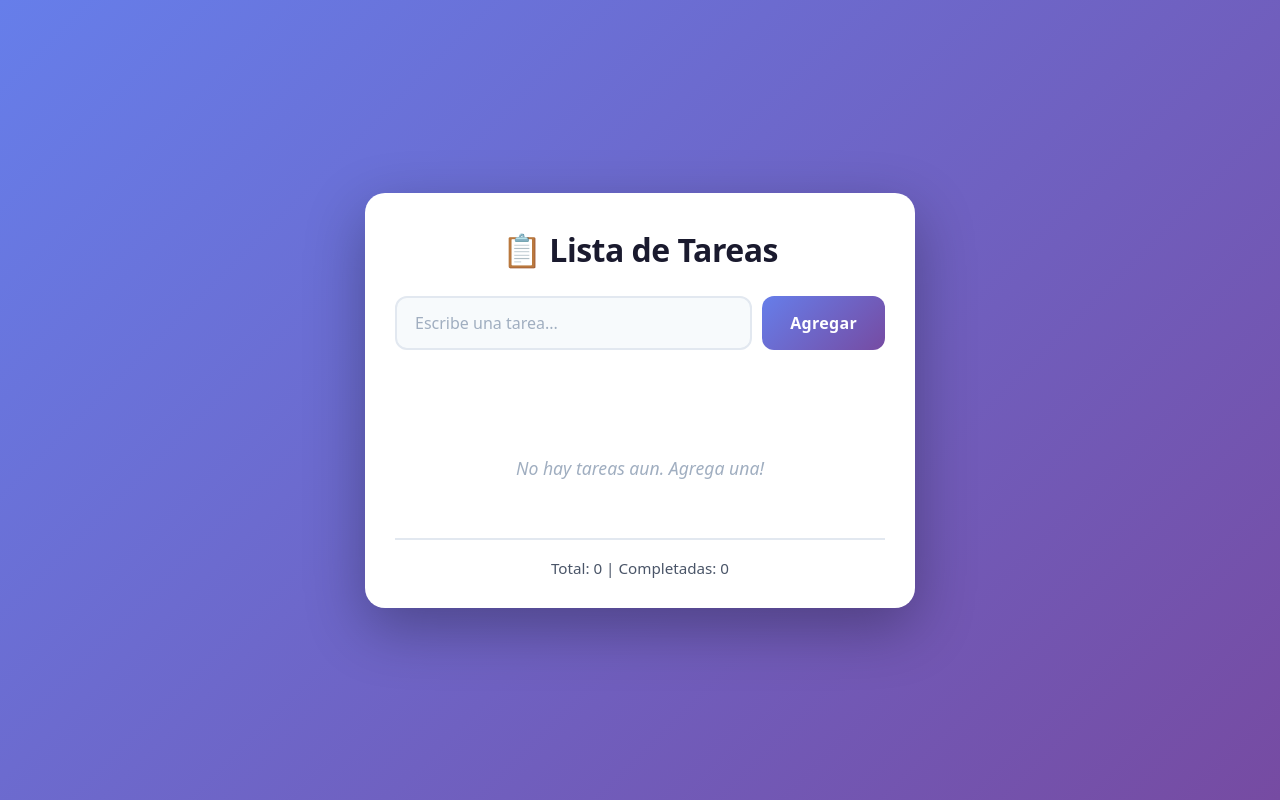
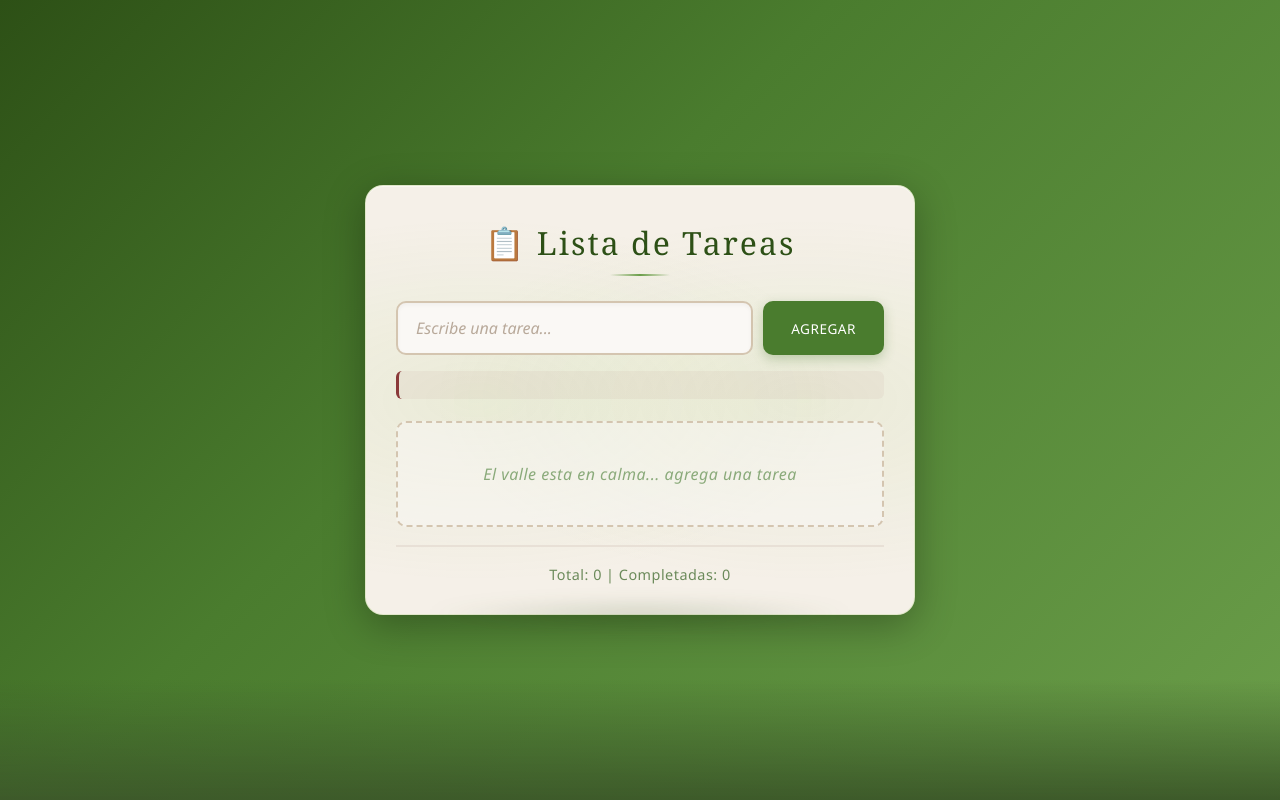
Before and after one commit to Aleluya1234/REPO-Eva2-practica-, a plain HTML site: page index.html in a window 1280 px wide. Drawn offline with Linux system fonts and the light colour scheme.

Commit message:
Revamp styles for improved aesthetics and layout

```diff
--- a/styles.css
+++ b/styles.css
@@ -2,47 +2,80 @@
     margin: 0;
     padding: 0;
     box-sizing: border-box;
-    font-family: system-ui, -apple-system, 'Segoe UI', Roboto, 'Helvetica Neue', sans-serif;
+    font-family: 'Segoe UI', Tahoma, Geneva, Verdana, sans-serif;
 }
 
 body {
-    background: linear-gradient(135deg, #667eea 0%, #764ba2 100%);
+    background: linear-gradient(135deg, #2d5016 0%, #4a7c2e 40%, #6b9e4a 100%);
     min-height: 100vh;
     display: flex;
     justify-content: center;
     align-items: center;
     padding: 20px;
     margin: 0;
+    position: relative;
+}
+
+body::before {
+    content: '';
+    position: fixed;
+    bottom: 0;
+    left: 0;
+    right: 0;
+    height: 120px;
+    background: linear-gradient(0deg, #3d5a2a 0%, transparent 100%);
+    pointer-events: none;
+    z-index: 0;
 }
 
 .container {
-    background: #ffffff;
+    background: #f5f0e8;
+    background-image:
+        radial-gradient(ellipse at 20% 50%, rgba(139, 195, 74, 0.1) 0%, transparent 60%),
+        radial-gradient(ellipse at 80% 50%, rgba(139, 195, 74, 0.1) 0%, transparent 60%);
     max-width: 550px;
     width: 100%;
     padding: 35px 30px 30px;
-    border-radius: 20px;
-    box-shadow: 0 20px 60px rgba(0, 0, 0, 0.3);
-    transition: transform 0.3s ease;
+    border-radius: 18px;
+    box-shadow:
+        0 10px 40px rgba(0, 0, 0, 0.3),
+        inset 0 1px 0 rgba(255, 255, 255, 0.5);
+    position: relative;
+    z-index: 1;
+    border: 1px solid rgba(139, 195, 74, 0.2);
 }
 
-.container:hover {
-    transform: translateY(-5px);
+.container::after {
+    content: '';
+    position: absolute;
+    bottom: -15px;
+    left: 10%;
+    right: 10%;
+    height: 30px;
+    background: radial-gradient(ellipse at center, rgba(45, 80, 22, 0.2) 0%, transparent 70%);
+    border-radius: 50%;
+    filter: blur(8px);
+    z-index: -1;
 }
 
 h1 {
     text-align: center;
     font-size: 2rem;
-    font-weight: 700;
-    color: #1a1a2e;
+    font-weight: 400;
+    color: #2d5016;
     margin-bottom: 25px;
-    letter-spacing: -0.5px;
+    letter-spacing: 2px;
+    text-shadow: 0 1px 0 rgba(255, 255, 255, 0.3);
+    font-family: 'Georgia', serif;
 }
 
-h1 span {
-    background: linear-gradient(135deg, #667eea 0%, #764ba2 100%);
-    -webkit-background-clip: text;
-    -webkit-text-fill-color: transparent;
-    background-clip: text;
+h1::after {
+    content: '';
+    display: block;
+    width: 60px;
+    height: 2px;
+    background: linear-gradient(90deg, transparent, #6b9e4a, transparent);
+    margin: 10px auto 0;
 }
 
 /* ===== FORMULARIO ===== */
@@ -57,58 +90,69 @@ form {
     flex: 1;
     min-width: 180px;
     padding: 14px 18px;
-    border: 2px solid #e2e8f0;
-    border-radius: 12px;
+    border: 2px solid #d4c5b0;
+    border-radius: 10px;
     font-size: 1rem;
-    background: #f7fafc;
+    background: #faf8f5;
     transition: all 0.3s ease;
     outline: none;
+    color: #3d5a2a;
+    box-shadow: inset 0 2px 4px rgba(0, 0, 0, 0.04);
 }
 
 #taskInput:focus {
-    border-color: #667eea;
+    border-color: #6b9e4a;
     background: #ffffff;
-    box-shadow: 0 0 0 4px rgba(102, 126, 234, 0.15);
+    box-shadow:
+        0 0 0 4px rgba(107, 158, 74, 0.1),
+        inset 0 2px 4px rgba(0, 0, 0, 0.04);
 }
 
 #taskInput::placeholder {
-    color: #a0aec0;
+    color: #b8a99a;
+    font-style: italic;
 }
 
 button[type="submit"] {
-    background: linear-gradient(135deg, #667eea 0%, #764ba2 100%);
+    background: #4a7c2e;
     color: white;
     border: none;
     padding: 14px 28px;
-    border-radius: 12px;
+    border-radius: 10px;
     font-size: 1rem;
-    font-weight: 600;
+    font-weight: 500;
     cursor: pointer;
     transition: all 0.3s ease;
-    letter-spacing: 0.3px;
+    letter-spacing: 0.5px;
     white-space: nowrap;
+    text-transform: uppercase;
+    font-size: 0.85rem;
+    box-shadow: 0 4px 12px rgba(74, 124, 46, 0.3);
 }
 
 button[type="submit"]:hover {
+    background: #3d6b25;
     transform: translateY(-2px);
-    box-shadow: 0 8px 25px rgba(102, 126, 234, 0.4);
+    box-shadow: 0 6px 20px rgba(74, 124, 46, 0.4);
 }
 
 button[type="submit"]:active {
-    transform: scale(0.96);
+    transform: scale(0.97);
+    box-shadow: 0 2px 8px rgba(74, 124, 46, 0.3);
 }
 
 /* ===== ERROR ===== */
 .error {
-    color: #e53e3e;
+    color: #8b3a3a;
     font-size: 0.9rem;
-    font-weight: 500;
+    font-weight: 400;
     min-height: 28px;
     margin-top: 6px;
     width: 100%;
-    display: flex;
-    align-items: center;
-    gap: 6px;
+    padding: 4px 12px;
+    background: rgba(139, 58, 58, 0.05);
+    border-radius: 6px;
+    border-left: 3px solid #8b3a3a;
 }
 
 /* ===== LISTA DE TAREAS ===== */
@@ -125,12 +169,12 @@ button[type="submit"]:active {
 }
 
 #taskList::-webkit-scrollbar-track {
-    background: #f1f1f1;
+    background: #e8e0d6;
     border-radius: 10px;
 }
 
 #taskList::-webkit-scrollbar-thumb {
-    background: #c4b5d4;
+    background: #8aaa7a;
     border-radius: 10px;
 }
 
@@ -138,19 +182,20 @@ button[type="submit"]:active {
     display: flex;
     align-items: center;
     justify-content: space-between;
-    background: #f7fafc;
+    background: #faf8f5;
     padding: 14px 18px;
     margin-bottom: 10px;
-    border-radius: 12px;
-    border-left: 5px solid #667eea;
+    border-radius: 10px;
+    border-left: 4px solid #8aaa7a;
     transition: all 0.3s ease;
     animation: slideIn 0.3s ease;
+    box-shadow: 0 2px 8px rgba(0, 0, 0, 0.04);
 }
 
 @keyframes slideIn {
     from {
         opacity: 0;
-        transform: translateX(-20px);
+        transform: translateX(-15px);
     }
     to {
         opacity: 1;
@@ -159,17 +204,18 @@ button[type="submit"]:active {
 }
 
 #taskList li:hover {
-    background: #edf2f7;
-    transform: translateX(4px);
+    background: #f5f0e8;
+    transform: translateX(3px);
+    box-shadow: 0 4px 12px rgba(0, 0, 0, 0.06);
 }
 
 #taskList li.completed {
-    border-left-color: #48bb78;
-    background: #f0fff4;
+    border-left-color: #6b9e4a;
+    background: #f0f6ea;
 }
 
 #taskList li.completed:hover {
-    background: #e6ffed;
+    background: #e8f0e0;
 }
 
 #taskList li .task-text {
@@ -178,48 +224,51 @@ button[type="submit"]:active {
     font-size: 1rem;
     padding: 4px 8px 4px 4px;
     word-break: break-word;
-    color: #2d3748;
-    font-weight: 500;
-    transition: color 0.3s ease;
+    color: #3d5a2a;
+    font-weight: 400;
+    transition: all 0.3s ease;
 }
 
 #taskList li.completed .task-text {
     text-decoration: line-through;
-    color: #a0aec0;
+    color: #8aaa7a;
+    font-style: italic;
 }
 
 #taskList li .delete-btn {
     background: transparent;
     border: none;
-    color: #a0aec0;
-    font-size: 1.3rem;
+    color: #b8a99a;
+    font-size: 1.4rem;
     cursor: pointer;
-    padding: 4px 10px;
-    border-radius: 8px;
+    padding: 0 6px;
+    border-radius: 6px;
     transition: all 0.3s ease;
     line-height: 1;
+    font-weight: 300;
 }
 
 #taskList li .delete-btn:hover {
-    background: #fed7d7;
-    color: #e53e3e;
-    transform: scale(1.1);
+    background: #f0e0d8;
+    color: #8b3a3a;
+    transform: rotate(90deg);
 }
 
 /* ===== CONTADOR ===== */
 #counter {
     text-align: center;
-    font-size: 0.95rem;
-    color: #4a5568;
-    border-top: 2px solid #e2e8f0;
+    font-size: 0.9rem;
+    color: #6b8a5a;
+    border-top: 2px solid #e8e0d6;
     padding-top: 18px;
     margin-top: 6px;
-    font-weight: 500;
+    font-weight: 400;
+    letter-spacing: 0.5px;
 }
 
 #counter span {
-    font-weight: 700;
-    color: #2d3748;
+    font-weight: 600;
+    color: #3d5a2a;
 }
 
 /* ===== RESPONSIVE ===== */
@@ -229,7 +278,7 @@ button[type="submit"]:active {
     }
 
     h1 {
-        font-size: 1.5rem;
+        font-size: 1.6rem;
     }
 
     form {
@@ -254,11 +303,21 @@ button[type="submit"]:active {
 
 /* ===== ESTADO VACIO ===== */
 #taskList:empty::after {
-    content: "No hay tareas aun. Agrega una!";
+    content: "El valle esta en calma... agrega una tarea";
     display: block;
     text-align: center;
-    color: #a0aec0;
+    color: #8aaa7a;
     padding: 40px 20px;
     font-style: italic;
-    font-size: 1.1rem;
+    font-size: 1rem;
+    letter-spacing: 0.5px;
+    background: rgba(250, 248, 245, 0.5);
+    border-radius: 10px;
+    border: 2px dashed #d4c5b0;
 }
+
+/* ===== DETALLES NATURALES ===== */
+/* Pequeños detalles decorativos sin emojis */
+.container .leaf-decoration {
+    display: none;
+}
```
